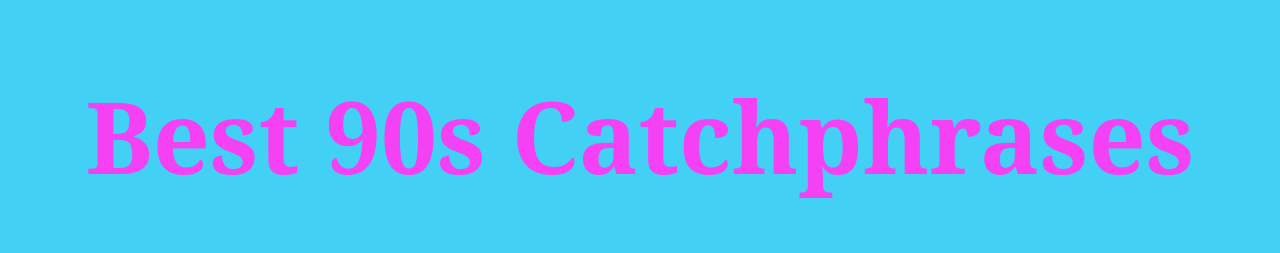
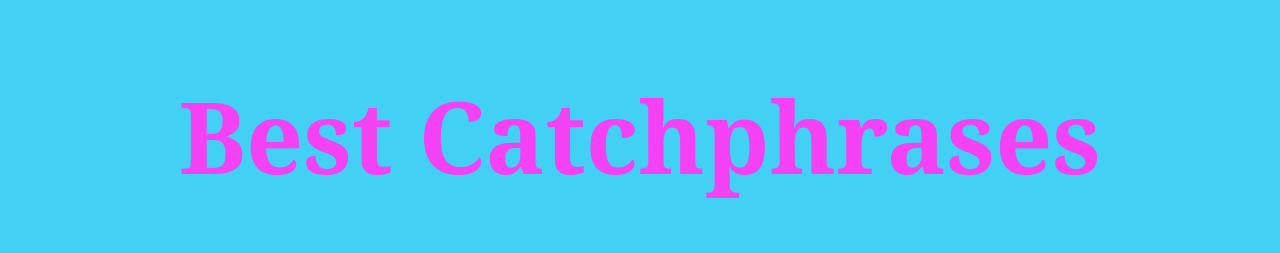
Before and after one commit to Ciaramoses/ciaramoses.github.io, a plain HTML site: page index.html in a window 1280 px wide. Shown: the top 253 px of the page. Drawn offline with Linux system fonts and the light colour scheme.

```diff
--- a/index.html
+++ b/index.html
@@ -4,7 +4,7 @@
         <link rel="stylesheet" href="style.css" />
     </head>
     <body>
-        <h1>Best 90s Catchphrases</h1>
+        <h1>Best Catchphrases</h1>
         <marquee behavior="alternate" scrollamount="50">
         <img src="https://media.giphy.com/media/9wGjpl8z1CJ5m/giphy.gif">
         </marquee>
```
